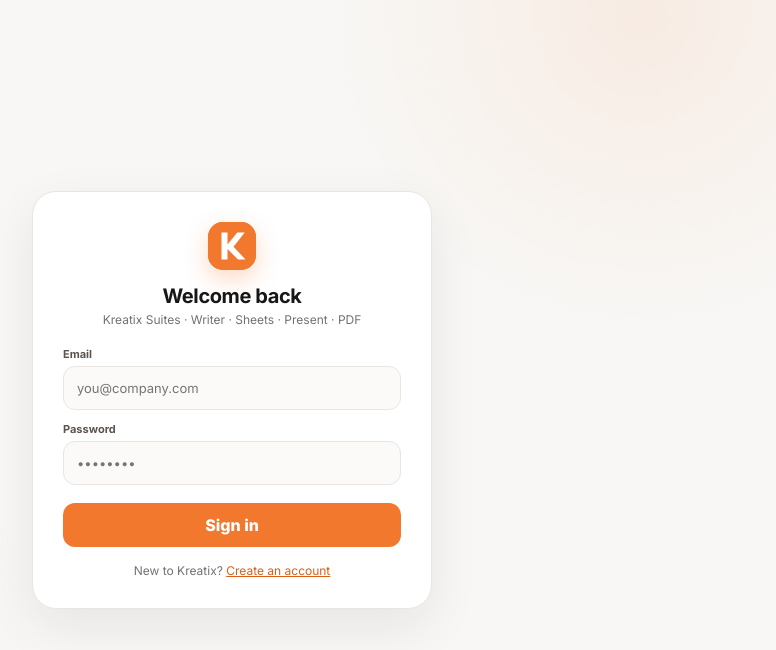
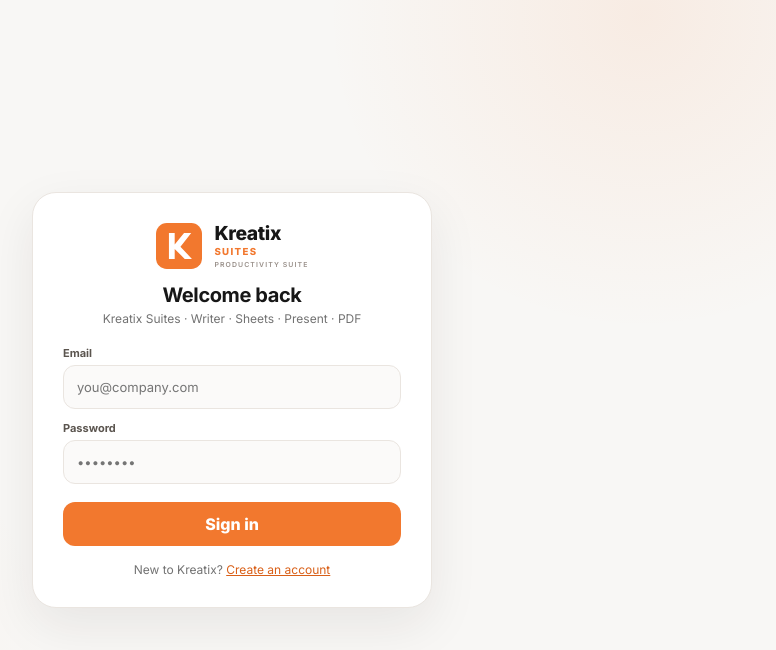
Before and after one commit to KachiAlex/kreatixsuites, a React (Vite) app in the folder apps/web/: page /login in a window 1280 px wide. Shown: the top 650 px of the page, without its empty margins (408-1184 px from the left). Built offline with nearby package versions, Linux system fonts and the light colour scheme; no server answers.

Commit message:
Brand: Kreatix Suites logo lockup (tile + wordmark + tagline)
BrandLockup renders the board's full lockup — K tile, "Kreatix"
wordmark, orange "SUITES", "PRODUCTIVITY SUITE" tagline — with a light
variant for dark surfaces. Applied to the sidebar header, login,
share-link and error cards.

```diff
--- a/apps/web/src/components/AppIcon.tsx
+++ b/apps/web/src/components/AppIcon.tsx
@@ -62,6 +62,34 @@ function Glyph({ kind, color }: { kind: AppKind; color: string }) {
   }
 }
 
+/** Kreatix Suites logo lockup — tile + "Kreatix / SUITES / PRODUCTIVITY SUITE"
+ *  wordmark, per the brand board. `light` = white wordmark for dark surfaces. */
+export function BrandLockup({ light, size = 40, tagline = true, style }: {
+  light?: boolean;
+  size?: number;
+  tagline?: boolean;
+  style?: CSSProperties;
+}) {
+  return (
+    <div style={{ display: "flex", alignItems: "center", gap: size * 0.28, ...style }}>
+      <AppIcon kind="suites" size={size} />
+      <div style={{ lineHeight: 1.12, fontFamily: "Inter, ui-sans-serif, system-ui, sans-serif" }}>
+        <div style={{ fontSize: size * 0.42, fontWeight: 800, letterSpacing: "-0.02em", color: light ? "#fff" : "var(--ink)" }}>
+          Kreatix
+        </div>
+        <div style={{ fontSize: size * 0.21, fontWeight: 800, letterSpacing: ".14em", color: "var(--k-orange)", marginTop: size * 0.04 }}>
+          SUITES
+        </div>
+        {tagline && (
+          <div style={{ fontSize: size * 0.15, fontWeight: 600, letterSpacing: ".16em", color: light ? "rgba(255,255,255,.55)" : "#9A918B", marginTop: size * 0.07 }}>
+            PRODUCTIVITY SUITE
+          </div>
+        )}
+      </div>
+    </div>
+  );
+}
+
 /** Brand app tile (per Kreatix brand board) — rounded square + white glyph.
  *  Renders inline SVG; pass `size` for a fixed tile or omit to fill the parent. */
 export function AppIcon({ kind, size, style, className }: {
--- a/apps/web/src/components/Shell.tsx
+++ b/apps/web/src/components/Shell.tsx
@@ -5,7 +5,7 @@ import { api } from "../lib/api";
 import type { DriveItem, FileKind } from "@kreatix/shared";
 import { KIND_META } from "../lib/format";
 import { CommandPalette, renderSnippet } from "./CommandPalette";
-import { AppIcon } from "./AppIcon";
+import { AppIcon, BrandLockup } from "./AppIcon";
 import { TemplatesDialog } from "./TemplatesDialog";
 import { useToast } from "../pages/Home";
 
@@ -123,8 +123,7 @@ function Sidebar({ onTemplates }: { onTemplates: () => void }) {
   return (
     <aside className="sidebar" style={{ position: "sticky" }}>
       <div className="brand-name">
-        <div className="mini-logo"><AppIcon kind="suites" /></div>
-        <div><h3>Kreatix Suites</h3><p style={{ textTransform: "uppercase", letterSpacing: ".08em" }}>Productivity suite</p></div>
+        <BrandLockup size={34} />
       </div>
       <div ref={menuRef} style={{ position: "relative" }}>
         <button className="create" onClick={() => setMenuOpen((v) => !v)} disabled={creating}>
--- a/apps/web/src/pages/Editor.tsx
+++ b/apps/web/src/pages/Editor.tsx
@@ -4,7 +4,7 @@ import type { DriveItem } from "@kreatix/shared";
 import { api } from "../lib/api";
 import { getDraft, clearDraft, saveContent, type Draft } from "../lib/drafts";
 import { KIND_META, timeAgo } from "../lib/format";
-import { AppIcon } from "../components/AppIcon";
+import { AppIcon, BrandLockup } from "../components/AppIcon";
 
 // Each editor is a separate chunk — only fetched when its file type opens
 // (or when prefetched via pages/editors.ts on Drive list idle / row hover).
@@ -62,7 +62,7 @@ export function Editor() {
     return (
       <div className="auth-wrap">
         <div className="auth-card" style={{ textAlign: "center" }}>
-          <div className="brand-mark"><AppIcon kind="suites" /></div>
+          <BrandLockup size={44} style={{ margin: "0 auto 14px", width: "fit-content" }} />
           <h1>Cannot open file</h1>
           <p>{error}</p>
           <button className="btn-primary" onClick={() => navigate("/")}>Back to home</button>
--- a/apps/web/src/pages/Home.tsx
+++ b/apps/web/src/pages/Home.tsx
@@ -130,7 +130,7 @@ export function Home() {
 
       <div className="brand-strip">
         <div className="mini-logo"><AppIcon kind="suites" /></div>
-        <div><strong>Kreatix Business Suite</strong><br /><span>Built around one clear visual identity: Kreatix orange, clean white space and confident black.</span></div>
+        <div><strong>Kreatix Suites</strong><br /><span>Built around one clear visual identity: Kreatix orange, clean white space and confident black.</span></div>
       </div>
       <footer>Kreatix Business Suite · Writer · Sheets · Present · PDF · Drive · AI</footer>
 
--- a/apps/web/src/pages/Login.tsx
+++ b/apps/web/src/pages/Login.tsx
@@ -2,7 +2,7 @@ import { useEffect, useState, type FormEvent } from "react";
 import { useNavigate, Link, useSearchParams } from "react-router-dom";
 import { useAuth } from "../lib/auth";
 import { api } from "../lib/api";
-import { AppIcon } from "../components/AppIcon";
+import { BrandLockup } from "../components/AppIcon";
 
 export function Login({ mode }: { mode: "login" | "register" }) {
   const { login, register, loginWithToken } = useAuth();
@@ -54,7 +54,7 @@ export function Login({ mode }: { mode: "login" | "register" }) {
   return (
     <div className="auth-wrap">
       <form className="auth-card" onSubmit={submit}>
-        <div className="brand-mark"><AppIcon kind="suites" /></div>
+        <BrandLockup size={46} style={{ margin: "0 auto 14px", width: "fit-content" }} />
         <h1>{mode === "login" ? "Welcome back" : "Create your workspace"}</h1>
         <p>Kreatix Suites · Writer · Sheets · Present · PDF</p>
         {error && <div className="auth-error">{error}</div>}
--- a/apps/web/src/pages/SharedLink.tsx
+++ b/apps/web/src/pages/SharedLink.tsx
@@ -2,7 +2,7 @@ import { useEffect, useState } from "react";
 import { useParams } from "react-router-dom";
 import type { DriveItem } from "@kreatix/shared";
 import { KIND_META } from "../lib/format";
-import { AppIcon } from "../components/AppIcon";
+import { AppIcon, BrandLockup } from "../components/AppIcon";
 
 /** Public share-link landing page (KBS-SHARED-008) */
 export function SharedLink() {
@@ -32,7 +32,7 @@ export function SharedLink() {
     return (
       <div className="auth-wrap">
         <div className="auth-card" style={{ textAlign: "center" }}>
-          <div className="brand-mark"><AppIcon kind="suites" /></div>
+          <BrandLockup size={44} style={{ margin: "0 auto 14px", width: "fit-content" }} />
           <h1>Link unavailable</h1>
           <p>{error}</p>
         </div>
```
Also changed, not shown: 1 other file (tests, documents, lock files or other folders).
